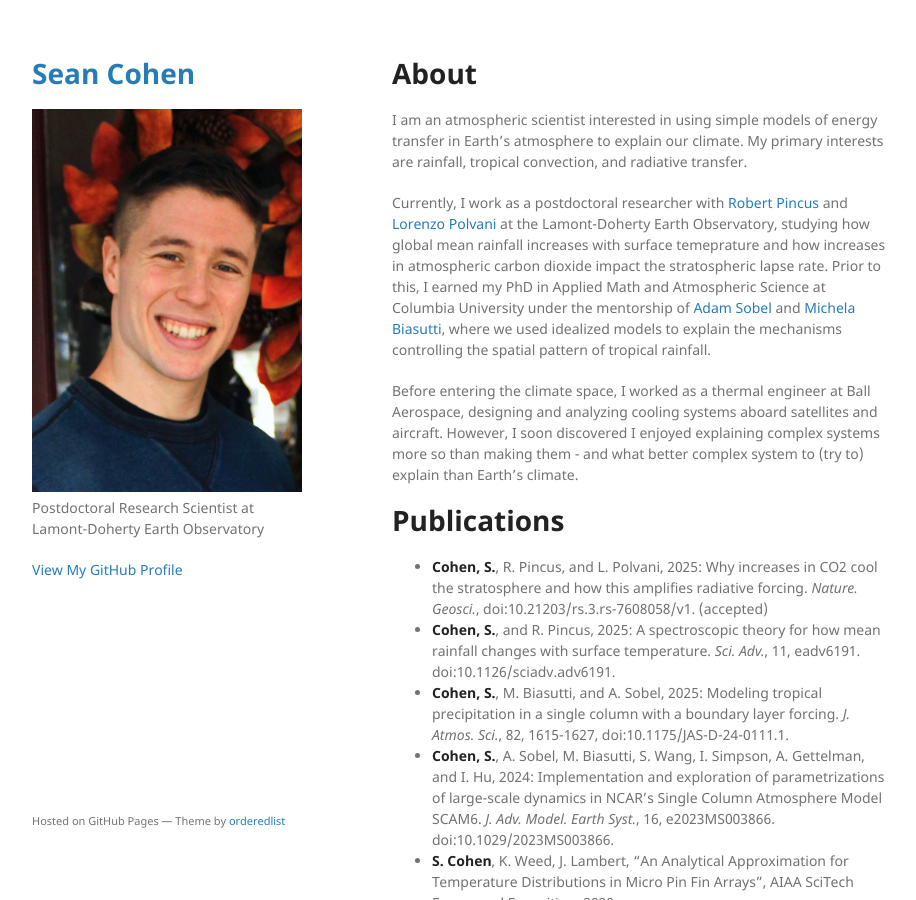
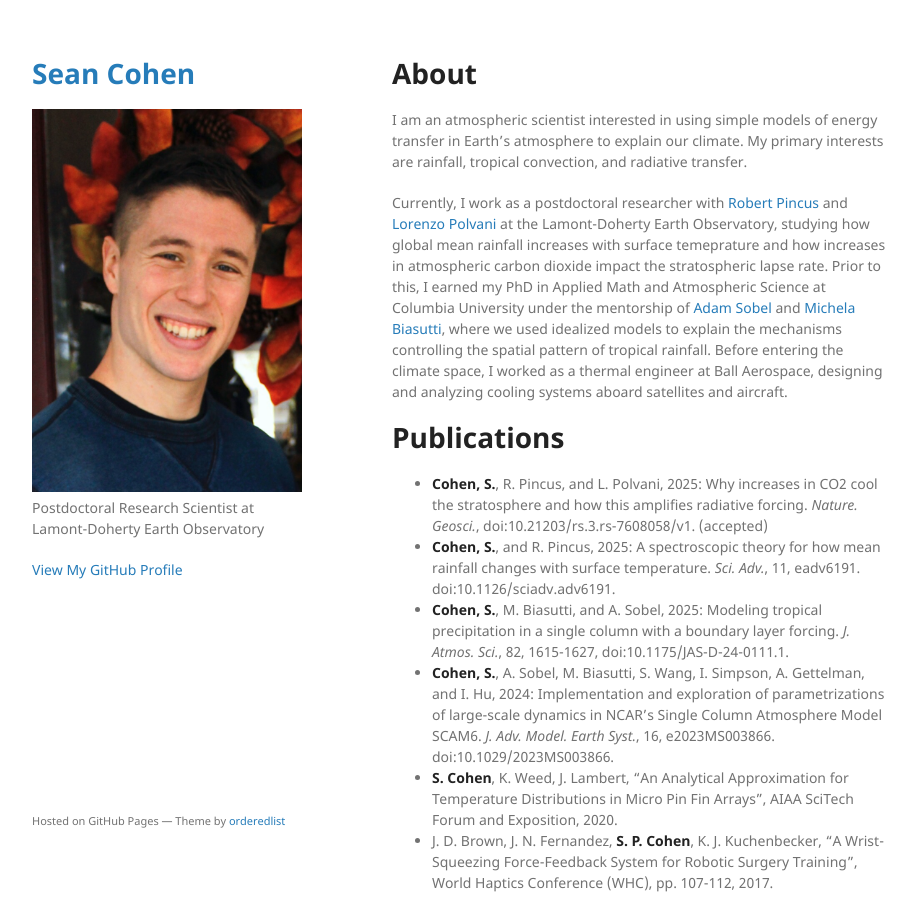
Before and after one commit to seancohen33/seancohen33.github.io, a Jekyll site: the page built from index.md, in a window 1280 px wide and 900 px high. Shown: the whole window, without its empty margins (178-1094 px from the left). Built offline with Jekyll 4.4.1, drawn with Linux system fonts in a browser that asks for light colours; our own code applies the rules of GitHub Pages for plain Markdown files.

Commit message:
Update index.md

```diff
--- a/index.md
+++ b/index.md
@@ -6,9 +6,7 @@ layout: default
 
 I am an atmospheric scientist interested in using simple models of energy transfer in Earth’s atmosphere to explain our climate. My primary interests are rainfall, tropical convection, and radiative transfer.
 
-Currently, I work as a postdoctoral researcher with [Robert Pincus](https://crew.ldeo.columbia.edu/people/robert-pincus) and [Lorenzo Polvani](https://www.columbia.edu/~lmp/) at the Lamont-Doherty Earth Observatory, studying how global mean rainfall increases with surface temeprature and how increases in atmospheric carbon dioxide impact the stratospheric lapse rate. Prior to this, I earned my PhD in Applied Math and Atmospheric Science at Columbia University under the mentorship of [Adam Sobel](https://www.columbia.edu/~ahs129/home.html) and [Michela Biasutti](https://www.ldeo.columbia.edu/~biasutti/), where we used idealized models to explain the mechanisms controlling the spatial pattern of tropical rainfall.
-
-Before entering the climate space, I worked as a thermal engineer at Ball Aerospace, designing and analyzing cooling systems aboard satellites and aircraft. However, I soon discovered I enjoyed explaining complex systems more so than making them - and what better complex system to (try to) explain than Earth's climate.
+Currently, I work as a postdoctoral researcher with [Robert Pincus](https://crew.ldeo.columbia.edu/people/robert-pincus) and [Lorenzo Polvani](https://www.columbia.edu/~lmp/) at the Lamont-Doherty Earth Observatory, studying how global mean rainfall increases with surface temeprature and how increases in atmospheric carbon dioxide impact the stratospheric lapse rate. Prior to this, I earned my PhD in Applied Math and Atmospheric Science at Columbia University under the mentorship of [Adam Sobel](https://www.columbia.edu/~ahs129/home.html) and [Michela Biasutti](https://www.ldeo.columbia.edu/~biasutti/), where we used idealized models to explain the mechanisms controlling the spatial pattern of tropical rainfall. Before entering the climate space, I worked as a thermal engineer at Ball Aerospace, designing and analyzing cooling systems aboard satellites and aircraft.
 
 # Publications
 
```
